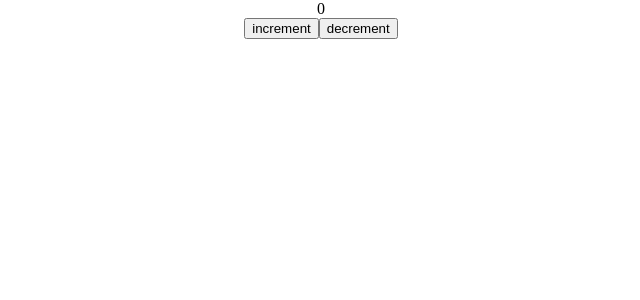
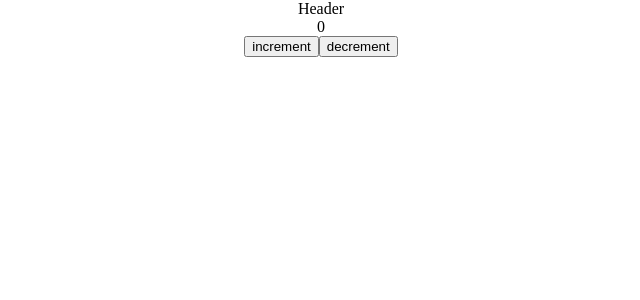
Before and after one commit to calmery/calmery.moe, a React app: page / in a window 1280 px wide. Shown: the top 300 px of the page, without its empty margins (319-959 px from the left). Built offline with nearby package versions, Linux system fonts and the light colour scheme.

Commit message:
Header コンポーネントの雛形を追加する

```diff
--- /dev/null
+++ b/src/components/Header/Header.scss
@@ -0,0 +1,3 @@
+.container {
+  width: 100%;
+}
--- /dev/null
+++ b/src/components/Header/Header.tsx
@@ -0,0 +1,6 @@
+import * as React from "react";
+import styles from "./Header.scss";
+
+export const Header: React.FC = () => (
+  <div className={styles.container}>Header</div>
+);
--- /dev/null
+++ b/src/components/Header/package.json
@@ -0,0 +1,3 @@
+{
+  "main": "Header.tsx"
+}
--- a/src/pages/Top/Top.tsx
+++ b/src/pages/Top/Top.tsx
@@ -1,9 +1,11 @@
 import * as React from "react";
 import styles from "./Top.scss";
 import { Counter } from "~/containers/Counter";
+import { Header } from "~/components/Header";
 
 export const Top: React.FC = () => (
   <div className={styles.container}>
+    <Header />
     <Counter />
   </div>
 );
```
Also changed, not shown: src/components/Header/Header.scss.d.ts (added, +7 -0 lines), 1 other file (tests, documents, lock files or other folders).
